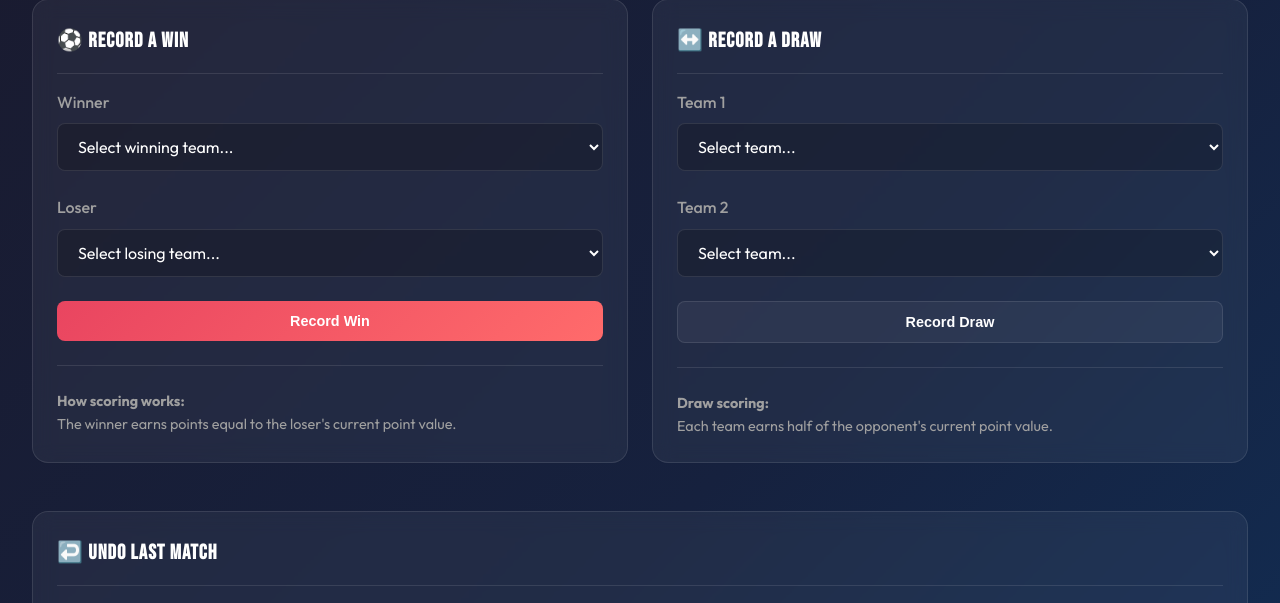
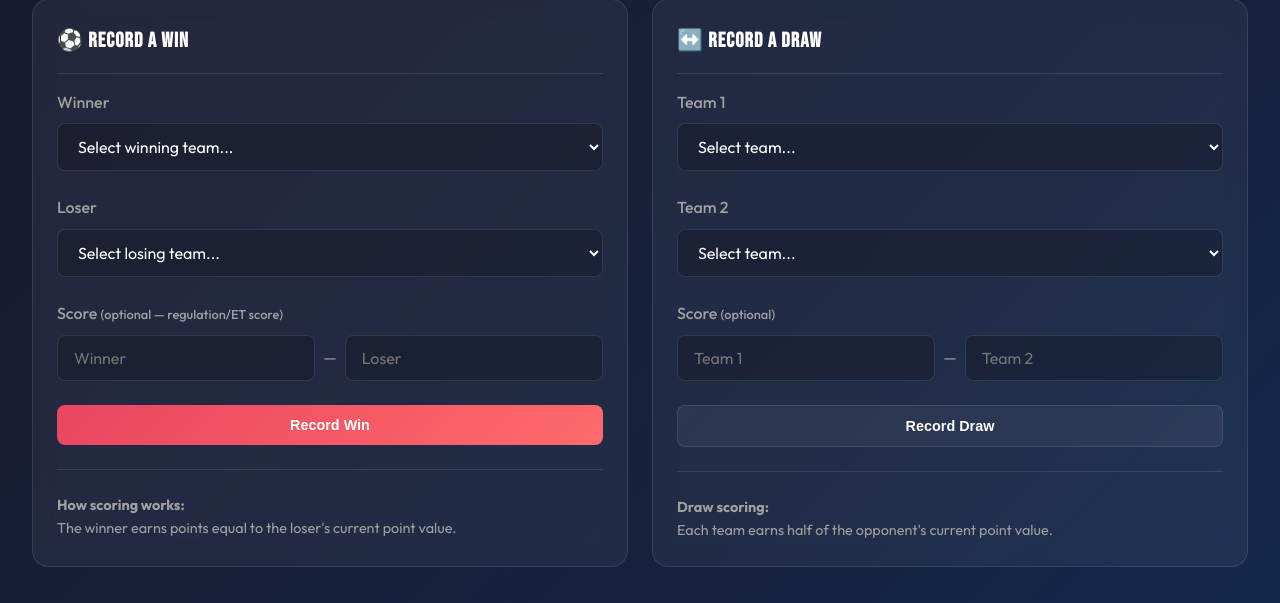
Before and after one commit to SpookDaWorld/WC_26, a Flask app: page /record-match in a window 1280 px wide. Shown: the part 234-837 px from the top of the page. Run offline with Flask 3, Linux system fonts and the light colour scheme; the visitor is signed in with stand-in values (Sample User, id 1).

Commit message:
again fixing penalty bug

```diff
--- a/app.py
+++ b/app.py
@@ -1498,24 +1498,48 @@ def record_match_view():
     if request.method == 'POST':
         match_type = request.form.get('match_type')
 
+        def _to_int(val):
+            """Parse an optional integer form field; return None if blank."""
+            if val is None or str(val).strip() == '':
+                return None
+            try:
+                return int(val)
+            except (ValueError, TypeError):
+                return None
+
         if match_type == 'win':
             winner = request.form.get('winner')
             loser = request.form.get('loser')
 
+            winner_score = _to_int(request.form.get('winner_score'))
+            loser_score = _to_int(request.form.get('loser_score'))
+            winner_pens = _to_int(request.form.get('winner_pens'))
+            loser_pens = _to_int(request.form.get('loser_pens'))
+
             if winner == loser:
                 flash('Winner and loser must be different teams', 'error')
             else:
-                success, message = record_match(winner, loser)
+                success, message = record_match(
+                    winner, loser,
+                    winner_score=winner_score, loser_score=loser_score,
+                    winner_pens=winner_pens, loser_pens=loser_pens
+                )
                 flash(message, 'success' if success else 'error')
 
         elif match_type == 'draw':
             team1 = request.form.get('team1')
             team2 = request.form.get('team2')
 
+            team1_score = _to_int(request.form.get('team1_score'))
+            team2_score = _to_int(request.form.get('team2_score'))
+
             if team1 == team2:
                 flash('Teams must be different', 'error')
             else:
-                success, message = record_draw(team1, team2)
+                success, message = record_draw(
+                    team1, team2,
+                    team1_score=team1_score, team2_score=team2_score
+                )
                 flash(message, 'success' if success else 'error')
 
         return redirect(url_for('record_match_view'))
--- a/processed_matches.json
+++ b/processed_matches.json
@@ -1 +1 @@
-[99, 537415]
+[537418, 99, 537415]
--- a/templates/record_match.html
+++ b/templates/record_match.html
@@ -37,6 +37,26 @@
                     {% endfor %}
                 </select>
             </div>
+
+            <div class="form-group">
+                <label class="form-label">Score <span style="color: var(--text-secondary); font-size: 0.8rem;">(optional — regulation/ET score)</span></label>
+                <div style="display: flex; align-items: center; gap: 0.5rem;">
+                    <input type="number" name="winner_score" class="form-input" placeholder="Winner" min="0" style="width: 100%;">
+                    <span style="color: var(--text-secondary);">—</span>
+                    <input type="number" name="loser_score" class="form-input" placeholder="Loser" min="0" style="width: 100%;">
+                </div>
+            </div>
+
+            {% if not is_group_stage %}
+            <div class="form-group">
+                <label class="form-label">Penalty Shootout <span style="color: var(--text-secondary); font-size: 0.8rem;">(optional — only if decided on penalties)</span></label>
+                <div style="display: flex; align-items: center; gap: 0.5rem;">
+                    <input type="number" name="winner_pens" class="form-input" placeholder="Winner pens" min="0" style="width: 100%;">
+                    <span style="color: var(--text-secondary);">—</span>
+                    <input type="number" name="loser_pens" class="form-input" placeholder="Loser pens" min="0" style="width: 100%;">
+                </div>
+            </div>
+            {% endif %}
 
             <button type="submit" class="btn btn-primary" style="width: 100%; justify-content: center;">
                 Record Win
@@ -85,6 +105,15 @@
                     <option value="{{ team.country }}">{{ team.country }} ({{ "%.1f"|format(team.current_points) }} pts)</option>
                     {% endfor %}
                 </select>
+            </div>
+
+            <div class="form-group">
+                <label class="form-label">Score <span style="color: var(--text-secondary); font-size: 0.8rem;">(optional)</span></label>
+                <div style="display: flex; align-items: center; gap: 0.5rem;">
+                    <input type="number" name="team1_score" class="form-input" placeholder="Team 1" min="0" style="width: 100%;">
+                    <span style="color: var(--text-secondary);">—</span>
+                    <input type="number" name="team2_score" class="form-input" placeholder="Team 2" min="0" style="width: 100%;">
+                </div>
             </div>
 
             <button type="submit" class="btn btn-secondary" style="width: 100%; justify-content: center;">
```
